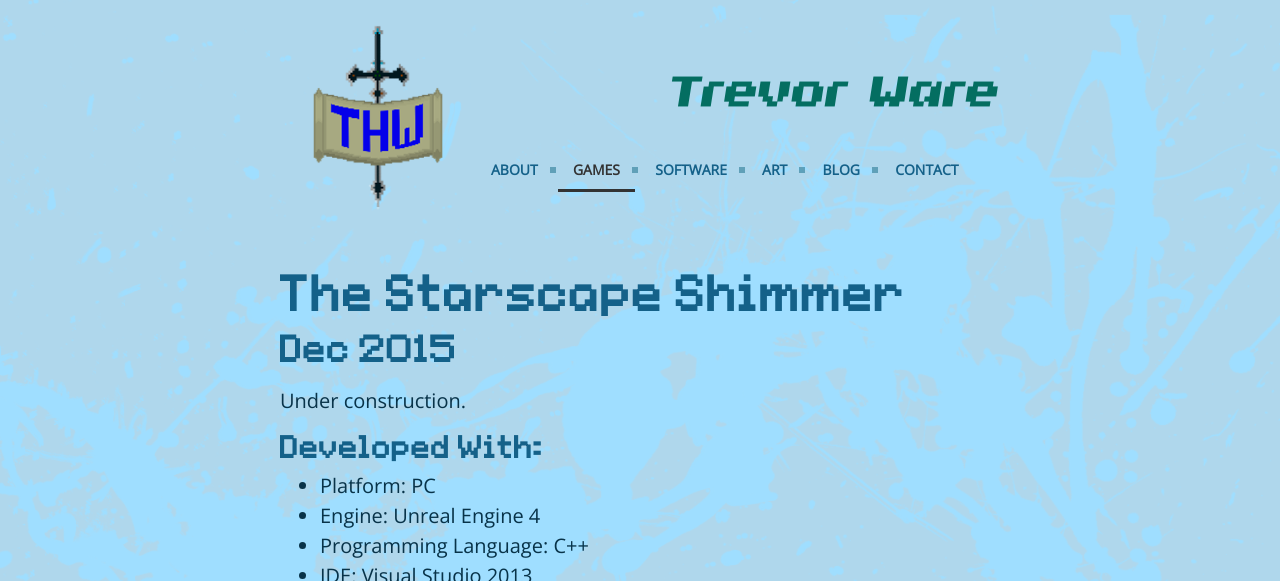
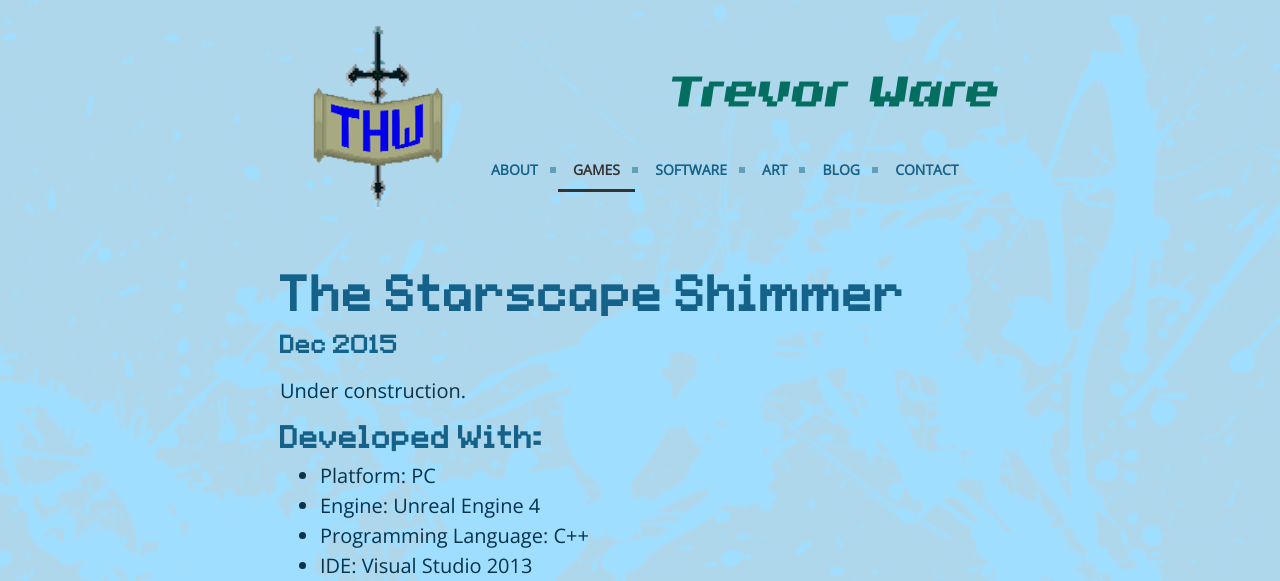
Before and after one commit to twarrre/twarrre.github.io, a Jekyll site: the page built from games/_posts/2015-12-09-starscape_shimmer.md, in a window 1280 px wide. Shown: the top 581 px of the page. Built offline with Jekyll 4.4.1, drawn with Linux system fonts in a browser that asks for light colours; grey boxes are pictures that could not be loaded.

Commit message:
Changing the style of the date.

```diff
--- a/_layouts/game.html
+++ b/_layouts/game.html
@@ -7,7 +7,7 @@
 
 <article class="post">
 	<h1 class="game-title">{{ page.title }}</h1>
-	<h2 class="game-date"> {{ page.date | date: "%b %Y" }}</h2>
+	<h4 class="game-date"> {{ page.date | date: "%b %Y" }}</h4>
     {{ content }}
 	<ul class="rig columns-2">
 	{% for gallery in site.data.galleries %}
```
